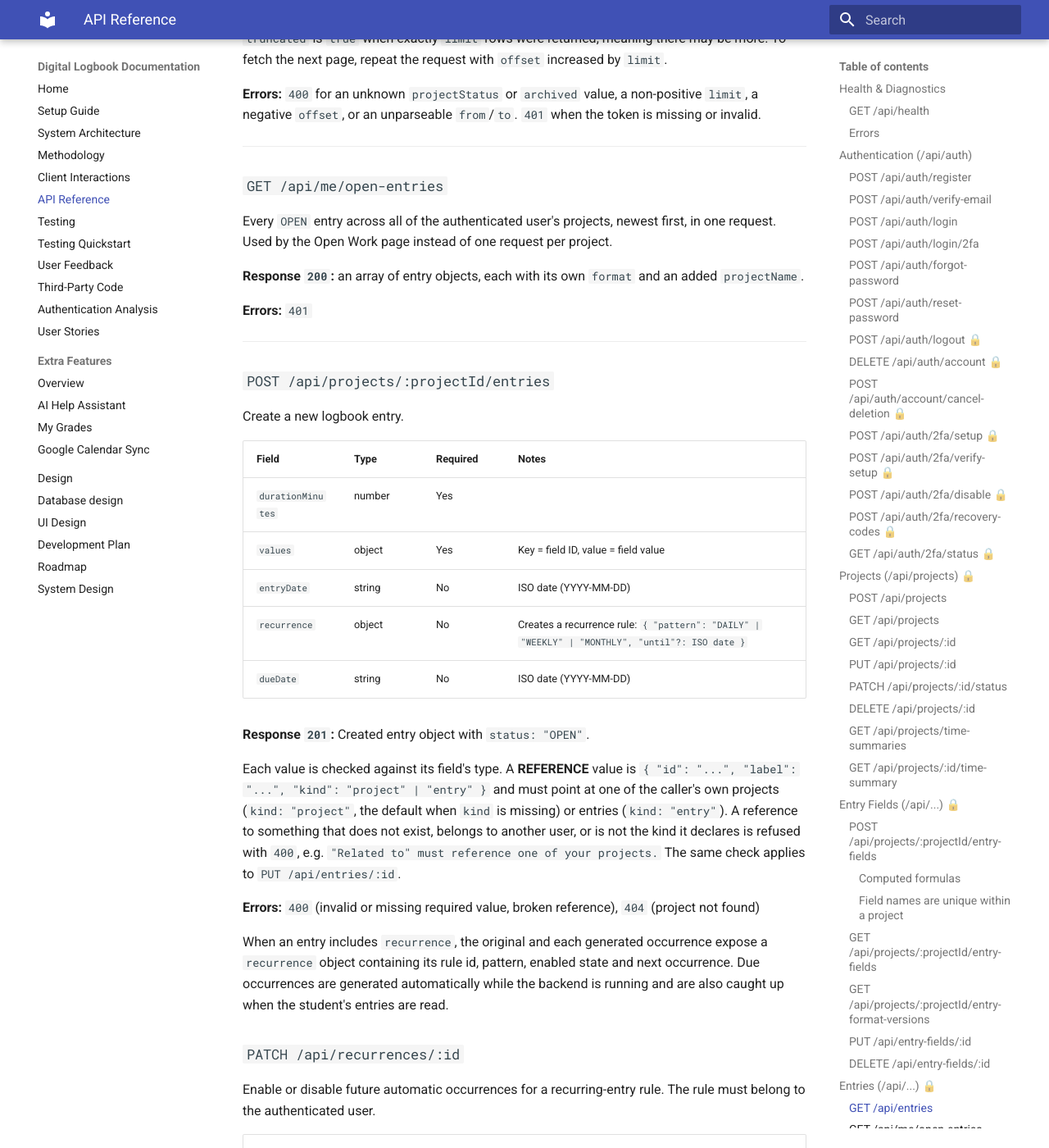
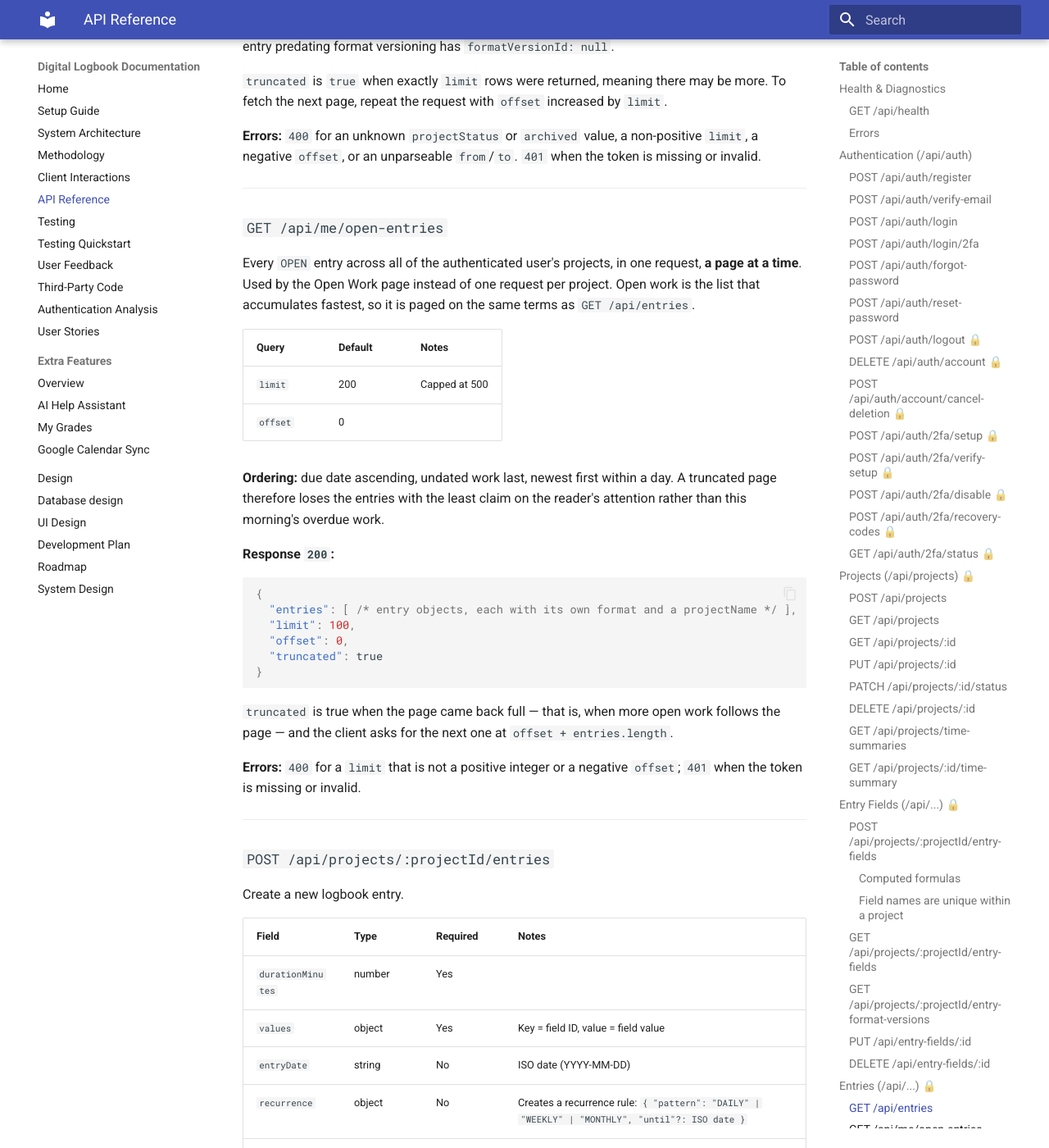
Before and after one commit to DiMpho-20/coms3011a-logbook-digital-logbook, an MkDocs documentation site: the page built from docs/api-reference.md, in a window 1280 px wide and 1400 px high, scrolled down 14321 px. Shown: the whole window at 82% size. Built offline with MkDocs 1.6.1 and Material for MkDocs 9.7.7, drawn with Linux system fonts in a browser that asks for light colours; some of the changed text lies outside the part shown.

Commit message:
docs: document the paged open work endpoint and the time summary aggregate
`GET /me/open-entries` gains its query table, its ordering rule, the response
envelope and the reason the order puts due dates before undated work. The
time summary says where the number now comes from.

````diff
--- a/docs/api-reference.md
+++ b/docs/api-reference.md
@@ -378,7 +378,9 @@ included with zero totals.
 
 ### `GET /api/projects/:id/time-summary`
 
-Get aggregated time statistics for a project.
+Get aggregated time statistics for a project. Sum, count and newest entry are
+returned by Postgres in a single row (`_sum`, `_count`, `_max`), so the cost of
+the request does not grow with the length of the project's history.
 
 **Response `200`:**
 ```json
@@ -607,14 +609,36 @@ non-positive `limit`, a negative `offset`, or an unparseable `from`/`to`.
 
 ### `GET /api/me/open-entries`
 
-Every `OPEN` entry across all of the authenticated user's projects, newest
-first, in one request. Used by the Open Work page instead of one request per
-project.
-
-**Response `200`:** an array of entry objects, each with its own `format` and
-an added `projectName`.
-
-**Errors:** `401`
+Every `OPEN` entry across all of the authenticated user's projects, in one
+request, **a page at a time**. Used by the Open Work page instead of one
+request per project. Open work is the list that accumulates fastest, so it is
+paged on the same terms as `GET /api/entries`.
+
+| Query | Default | Notes |
+|---|---|---|
+| `limit` | 200 | Capped at 500 |
+| `offset` | 0 | |
+
+**Ordering:** due date ascending, undated work last, newest first within a day.
+A truncated page therefore loses the entries with the least claim on the
+reader's attention rather than this morning's overdue work.
+
+**Response `200`:**
+
+```json
+{
+  "entries": [ /* entry objects, each with its own format and a projectName */ ],
+  "limit": 100,
+  "offset": 0,
+  "truncated": true
+}
+```
+
+`truncated` is true when the page came back full — that is, when more open work
+follows the page — and the client asks for the next one at `offset + entries.length`.
+
+**Errors:** `400` for a `limit` that is not a positive integer or a negative
+`offset`; `401` when the token is missing or invalid.
 
 ---
 
````
